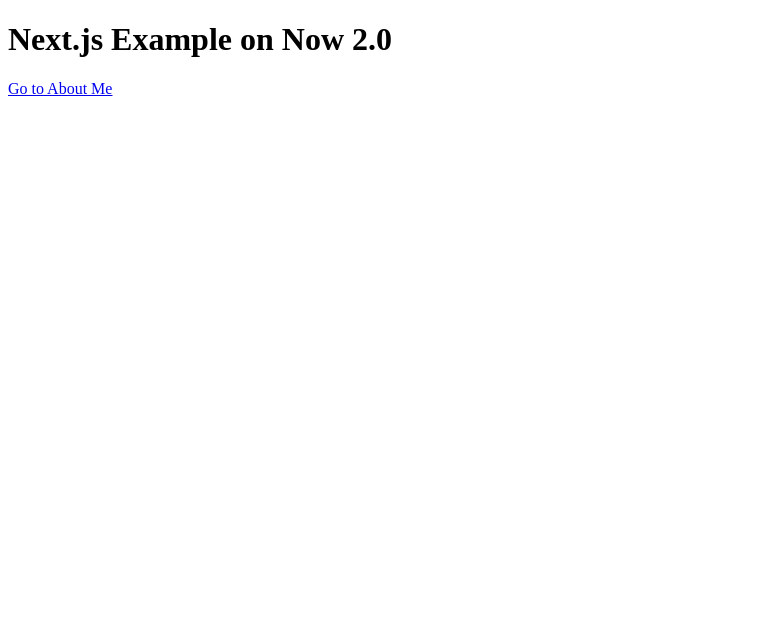
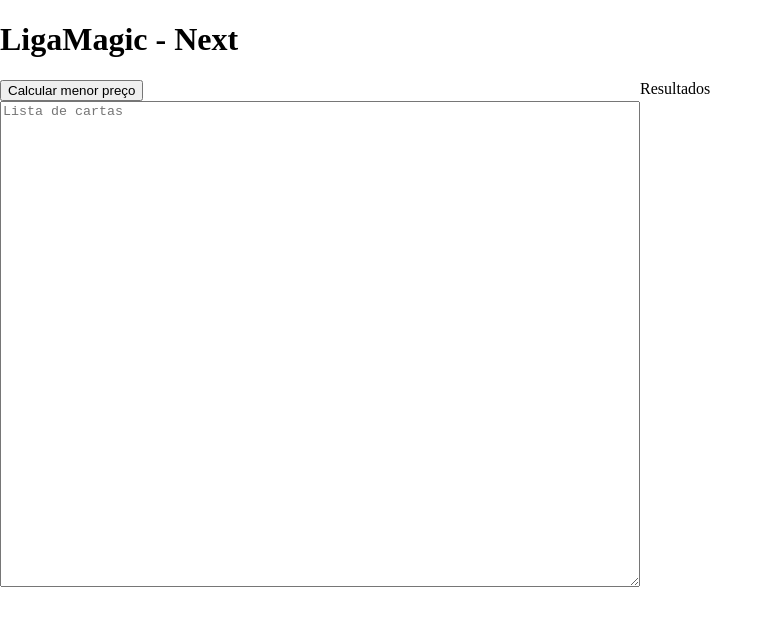
Before and after one commit to zerodois/ligamagic-next, a Next.js app: page / in a window 1280 px wide. Shown: the top 626 px of the page, without its empty margins (0-773 px from the left). Built offline with nearby package versions, Linux system fonts and the light colour scheme.

Commit message:
next with sass

```diff
--- /dev/null
+++ b/components/Input/Input.jsx
@@ -0,0 +1,15 @@
+import './Input.scss';
+
+const Input = ({ onChange }) => {
+  return (
+    <div className="input flex flex-1">
+      <textarea
+        className="input__textarea"
+        placeholder="Lista de cartas"
+        onChange={e => onChange(e.target.value)}
+      />
+    </div>
+  );
+}
+
+export default Input;
--- /dev/null
+++ b/components/Input/Input.scss
@@ -0,0 +1,6 @@
+.input {
+  &__textarea {
+    min-height: 60vh;
+    width: 100%;
+  }
+}
--- a/components/header.js
+++ b/components/header.js
@@ -1,7 +1,7 @@
 function Header() {
   return (
     <header>
-      <h1>Next.js Example on Now 2.0</h1>
+      <h1>LigaMagic - Next</h1>
     </header>
   );
 }
--- /dev/null
+++ b/components/panel.js
@@ -0,0 +1,7 @@
+const Panel = () => (
+  <div>
+    Resultados
+  </div>
+);
+
+export default Panel;
--- a/next.config.js
+++ b/next.config.js
@@ -1,3 +1,4 @@
-module.exports = {
+const withSass = require('@zeit/next-sass')
+module.exports = withSass({
   target: 'serverless'
-}
+})
--- a/package.json
+++ b/package.json
@@ -5,7 +5,10 @@
     "now-build": "next build"
   },
   "dependencies": {
+    "@zeit/next-sass": "^1.0.1",
+    "isomorphic-fetch": "^2.2.1",
     "next": "^8.0.0",
+    "node-sass": "^4.11.0",
     "react": "^16.7.0",
     "react-dom": "^16.7.0"
   }
--- a/pages/index.js
+++ /dev/null
@@ -1,17 +0,0 @@
-import Link from "next/link";
-import Header from "../components/header";
-
-function Index() {
-  return (
-    <main>
-      <Header />
-      <section>
-        <Link href="/about">
-          <a>Go to About Me</a>
-        </Link>
-      </section>
-    </main>
-  );
-}
-
-export default Index;
--- /dev/null
+++ b/pages/index.jsx
@@ -0,0 +1,27 @@
+import Header from '../components/header';
+import Input from '../components/Input/Input';
+import Panel from '../components/panel';
+import 'isomorphic-fetch'
+import '../sass/main.scss';
+
+const Index = ({ render }) => {
+  return (
+    <main className="board">
+      <Header />
+      <section className="flex">
+        <div className="flex flex-1 flex-column">
+          <div>
+            <button>Calcular menor preço</button>
+            {render}
+          </div>
+          <Input />
+        </div>
+        <div className="flex-1">
+          <Panel />
+        </div>
+      </section>
+    </main>
+  );
+}
+
+export default Index;
--- /dev/null
+++ b/sass/inputs.scss
@@ -0,0 +1,3 @@
+button {
+  display: block;
+}
--- /dev/null
+++ b/sass/main.scss
@@ -0,0 +1,28 @@
+html, body {
+  padding: 0;
+  margin: 0;
+  height: 100%;
+}
+
+@import 'inputs.scss';
+
+.flex {
+  display: flex;
+  &-column {
+    flex-direction: column;
+  }
+  &-1 {
+    flex: 1;
+  }
+  &-center {
+    justify-content: center;
+    align-items: center;
+  }
+}
+
+.board {
+  display: flex;
+  flex-direction: column;
+  min-height: 100vh;
+  flex: 1;
+}
```
Also changed, not shown: 1 other file (tests, documents, lock files or other folders).
